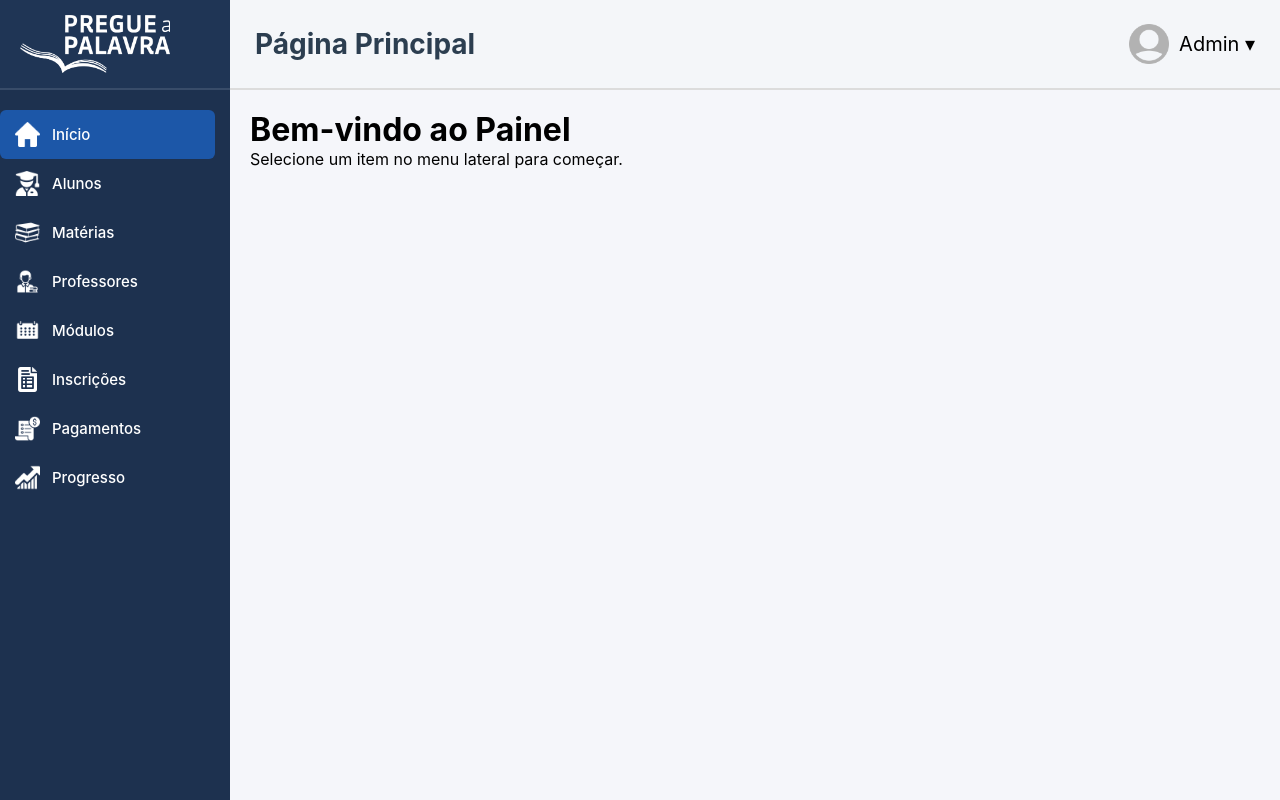
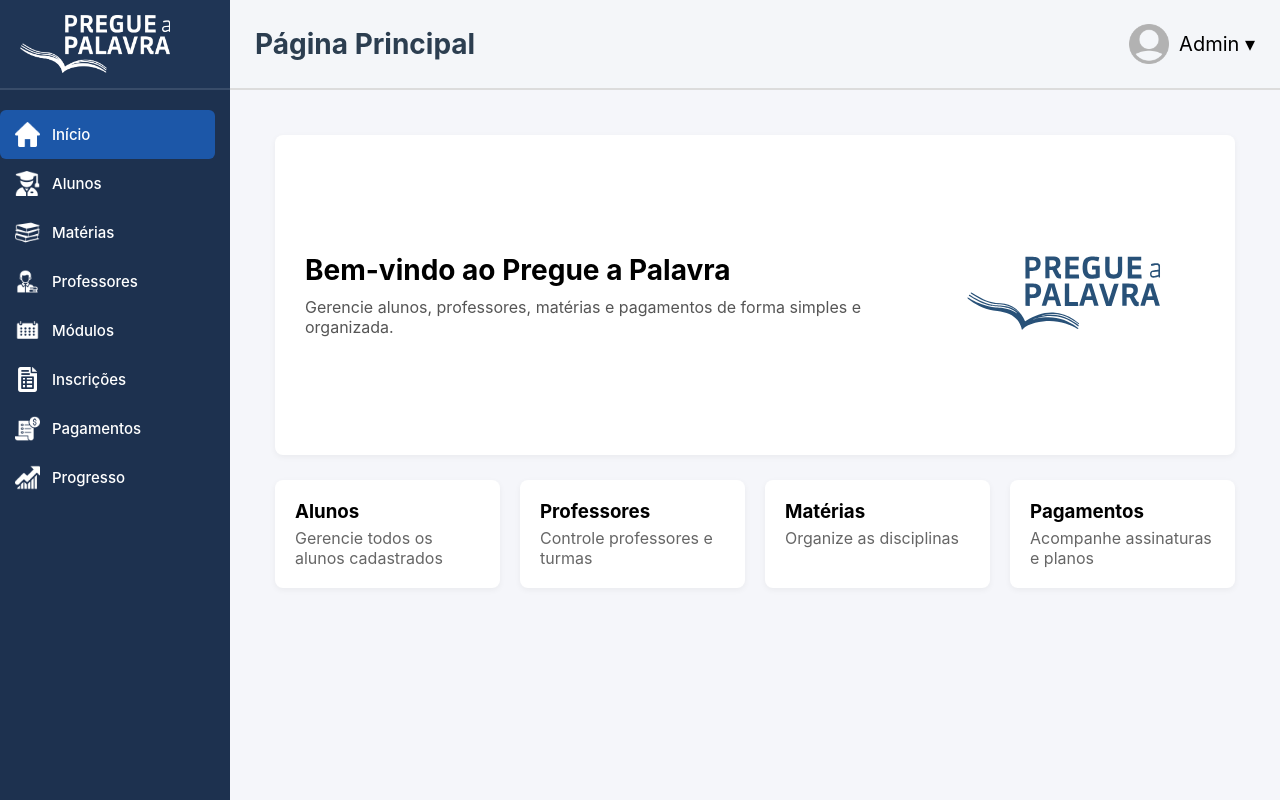
Before and after one commit to matos795/Controle-PosGraduation-PaP-FRONTEND, a React (Vite) app: page /home in a window 1280 px wide. Built offline with nearby package versions, Linux system fonts and the light colour scheme.

Commit message:
Home: Welcome and NotFound

```diff
--- a/src/layout/components/SideBar/index.tsx
+++ b/src/layout/components/SideBar/index.tsx
@@ -39,15 +39,15 @@
                         <img src={calendarioImg} alt="class-session" />
                         <p>Módulos</p>
                 </NavLink>
-                <NavLink to="/" className={({ isActive }) => `cp-menu-item ${isActive ? "cp-active" : ""}`}>
+                <NavLink to="/enrollments" className={({ isActive }) => `cp-menu-item ${isActive ? "cp-active" : ""}`}>
                         <img src={planilhaImg} alt="subscription" />
                         <p>Inscrições</p>
                 </NavLink>
-                <NavLink to="/" className={({ isActive }) => `cp-menu-item ${isActive ? "cp-active" : ""}`}>
+                <NavLink to="/payments" className={({ isActive }) => `cp-menu-item ${isActive ? "cp-active" : ""}`}>
                         <img src={contaImg} alt="payment" />
                         <p>Pagamentos</p>
                 </NavLink>
-                <NavLink to="/" className={({ isActive }) => `cp-menu-item ${isActive ? "cp-active" : ""}`}>
+                <NavLink to="/progress" className={({ isActive }) => `cp-menu-item ${isActive ? "cp-active" : ""}`}>
                         <img src={progressImg} alt="progress" />
                         <p>Progresso</p>
                 </NavLink>
--- /dev/null
+++ b/src/pages/home/NotFound/index.tsx
@@ -0,0 +1,40 @@
+import { useNavigate } from "react-router-dom";
+import "./styles.css";
+import notFoundImg from "../../../assets/notfound.png";
+
+export default function NotFound() {
+
+  const navigate = useNavigate();
+
+  return (
+    <div className="cp-notfound">
+
+      <div className="cp-notfound-box">
+
+        <img
+          src={notFoundImg}
+          alt="not found"
+          className="cp-notfound-img"
+        />
+
+        <h1>404</h1>
+
+        <h2>Rota não disponível</h2>
+
+        <p>
+          A página que você tentou acessar não existe
+          ou não está disponível no sistema.
+        </p>
+
+        <button
+          onClick={() => navigate("/home")}
+          className="cp-notfound-btn"
+        >
+          Voltar para Home
+        </button>
+
+      </div>
+
+    </div>
+  );
+}
--- /dev/null
+++ b/src/pages/home/NotFound/styles.css
@@ -0,0 +1,65 @@
+.cp-notfound {
+  height: 100%;
+
+  display: flex;
+  justify-content: center;
+  align-items: center;
+
+  padding: 30px;
+}
+
+.cp-notfound-box {
+
+  text-align: center;
+
+  background: white;
+
+  padding: 40px;
+
+  border-radius: 10px;
+
+  box-shadow: 0 2px 8px rgba(0,0,0,0.08);
+
+  max-width: 500px;
+  width: 100%;
+}
+
+.cp-notfound-img {
+  width: 200px;
+  margin-bottom: 10px;
+}
+
+.cp-notfound-box h1 {
+  font-size: 60px;
+  margin: 0;
+  color: #2f6fed;
+}
+
+.cp-notfound-box h2 {
+  margin-top: 5px;
+}
+
+.cp-notfound-box p {
+  color: #666;
+  margin: 15px 0;
+}
+
+.cp-notfound-btn {
+
+  background: #2f6fed;
+  color: white;
+
+  border: none;
+
+  padding: 10px 18px;
+
+  border-radius: 6px;
+
+  cursor: pointer;
+
+  font-weight: 500;
+}
+
+.cp-notfound-btn:hover {
+  background: #1f57c7;
+}
--- a/src/pages/home/Welcome.tsx
+++ /dev/null
@@ -1,8 +0,0 @@
-export default function Welcome() {
-  return (
-    <div>
-      <h1>Bem-vindo ao Painel</h1>
-      <p>Selecione um item no menu lateral para começar.</p>
-    </div>
-  )
-}
--- /dev/null
+++ b/src/pages/home/Welcome/index.tsx
@@ -0,0 +1,55 @@
+import welcomeImg from "../../../assets/logoPap.svg";
+import './styles.css'
+
+export default function Welcome() {
+  return (
+    <div className="cp-home">
+
+      <div className="cp-home-top">
+
+        <div className="cp-home-text">
+          <h1>Bem-vindo ao Pregue a Palavra</h1>
+
+          <p>
+            Gerencie alunos, professores, matérias e pagamentos
+            de forma simples e organizada.
+          </p>
+
+        </div>
+
+        <img
+          className="cp-home-img"
+          src={welcomeImg}
+          alt="welcome"
+        />
+
+      </div>
+
+
+      <div className="cp-home-cards">
+
+        <div className="cp-home-card">
+          <h3>Alunos</h3>
+          <p>Gerencie todos os alunos cadastrados</p>
+        </div>
+
+        <div className="cp-home-card">
+          <h3>Professores</h3>
+          <p>Controle professores e turmas</p>
+        </div>
+
+        <div className="cp-home-card">
+          <h3>Matérias</h3>
+          <p>Organize as disciplinas</p>
+        </div>
+
+        <div className="cp-home-card">
+          <h3>Pagamentos</h3>
+          <p>Acompanhe assinaturas e planos</p>
+        </div>
+
+      </div>
+
+    </div>
+  )
+}
--- /dev/null
+++ b/src/pages/home/Welcome/styles.css
@@ -0,0 +1,67 @@
+.cp-home {
+  padding: 25px;
+}
+
+/* top */
+
+.cp-home-top {
+  display: flex;
+  justify-content: space-between;
+  align-items: center;
+
+  background: white;
+  border-radius: 8px;
+
+  padding: 30px;
+
+  box-shadow: 0 2px 6px rgba(0,0,0,0.05);
+}
+
+.cp-home-text h1 {
+  font-size: 28px;
+  margin-bottom: 10px;
+}
+
+.cp-home-text p {
+  color: #555;
+  font-size: 16px;
+}
+
+.cp-home-img {
+  width: 260px;
+}
+
+/* cards */
+
+.cp-home-cards {
+  margin-top: 25px;
+
+  display: grid;
+  grid-template-columns: repeat(4, 1fr);
+
+  gap: 20px;
+}
+
+.cp-home-card {
+  background: white;
+
+  border-radius: 8px;
+
+  padding: 20px;
+
+  box-shadow: 0 2px 6px rgba(0,0,0,0.05);
+
+  transition: 0.2s;
+}
+
+.cp-home-card:hover {
+  transform: translateY(-3px);
+}
+
+.cp-home-card h3 {
+  margin-bottom: 5px;
+}
+
+.cp-home-card p {
+  color: #666;
+}
--- a/src/router/routes.tsx
+++ b/src/router/routes.tsx
@@ -1,6 +1,7 @@
 import { BrowserRouter, Routes, Route, Navigate } from 'react-router-dom'
 import AppLayout from '../layout/AppLayout'
 import Welcome from '../pages/home/Welcome'
+import NotFound from '../pages/home/NotFound'
 
 export default function AppRoutes() {
     return (
@@ -9,14 +10,8 @@
                 <Route path='/' element={<AppLayout />}>
                     <Route index element={<Navigate to="home" />} />
                     <Route path='home' element={<Welcome />} />
-                    <Route path='students' element={<Welcome />} />
-                    <Route path='subjects' element={<Welcome />} />
-                    <Route path='teachers' element={<Welcome />} />
-                    <Route path='class-sessions' element={<Welcome />} />
                 </Route>
-
-                {/* fallback para rota não encontrada */}
-                <Route path='*' element={<Navigate to='/' replace />} />
+                <Route path='*' element={<NotFound />} />
             </Routes>
         </BrowserRouter>
     )
```
Also changed, not shown: src/assets/logoPap.svg (added), src/assets/notfound.png (added).
